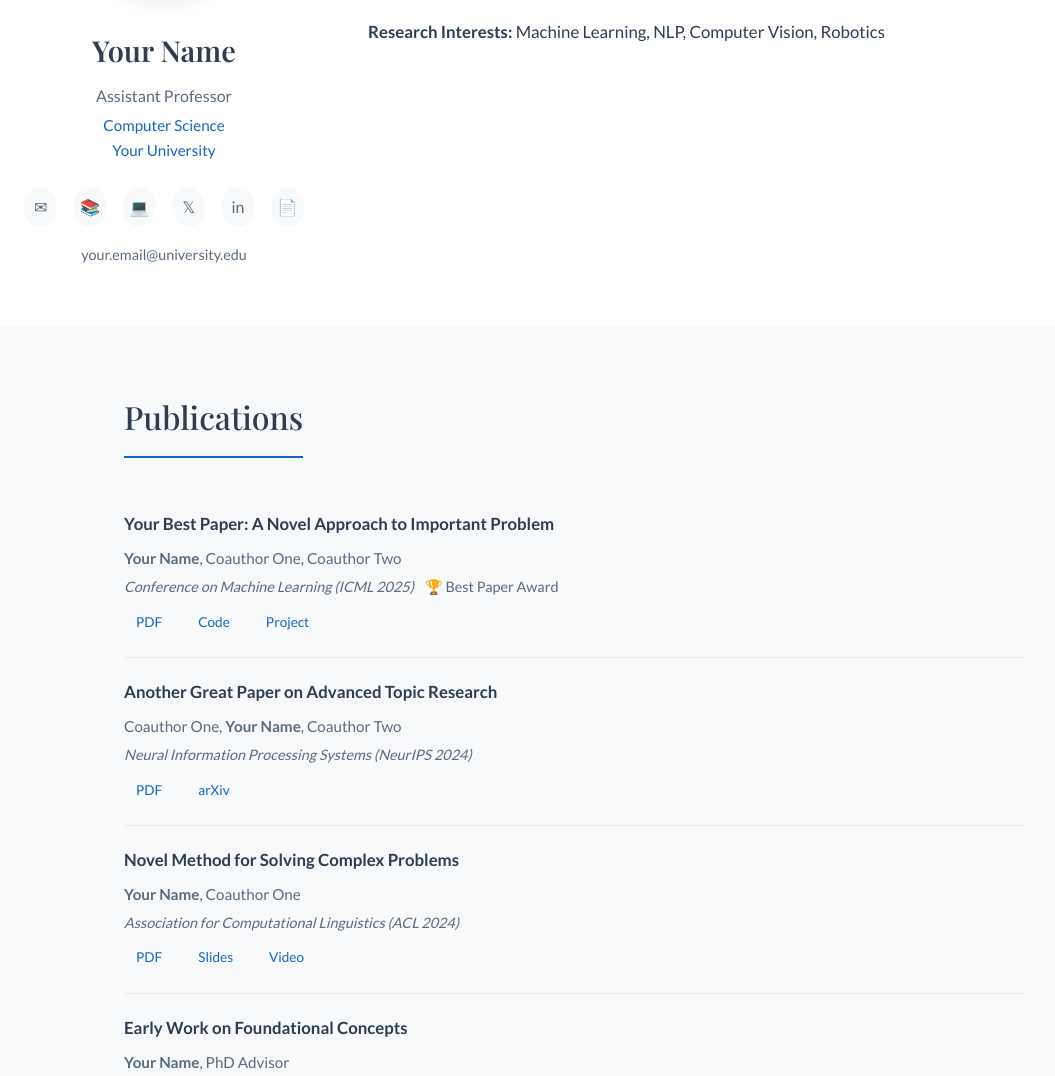
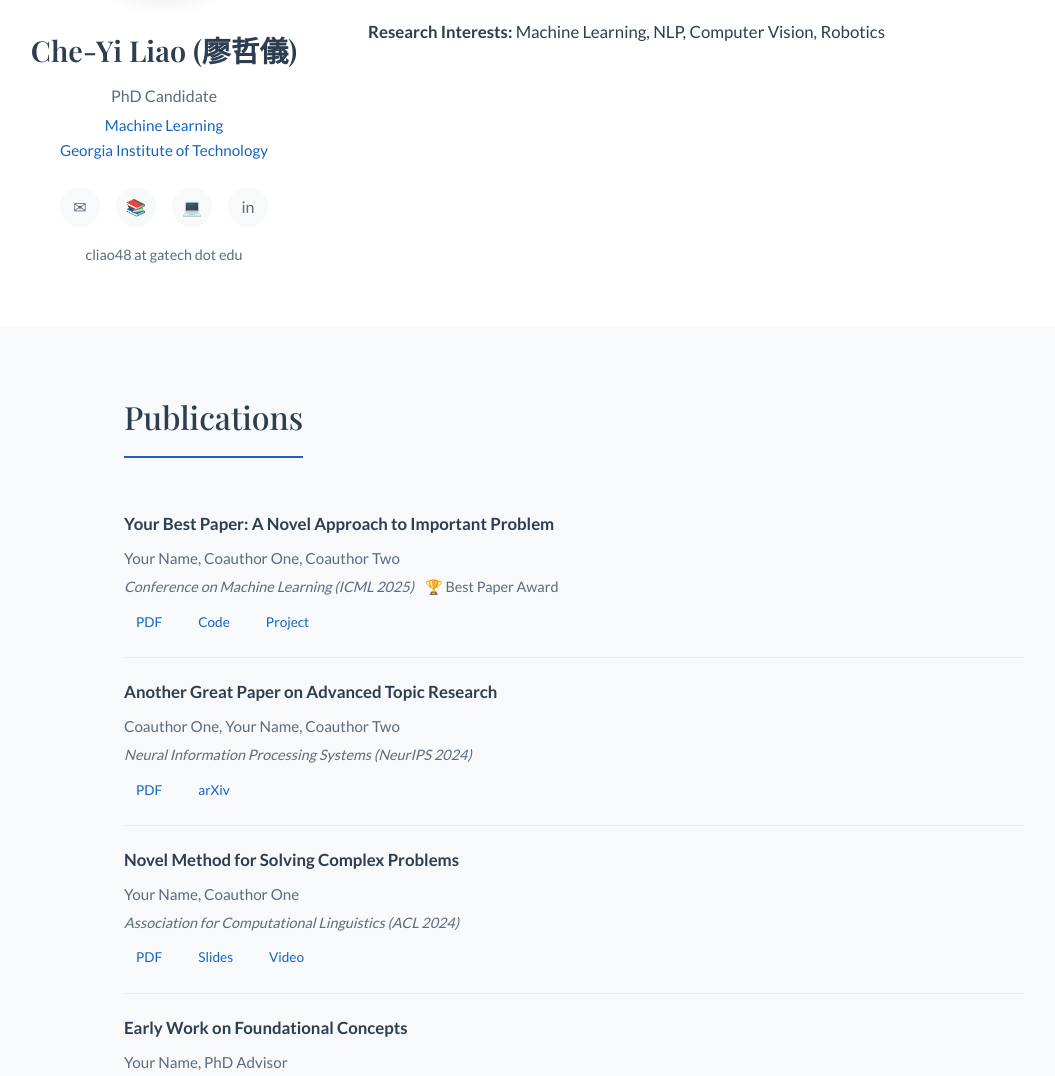
Before and after one commit to CheYiLiao/CheYiLiao.github.io, a Jekyll site: the page built from index.html, in a window 1280 px wide and 1400 px high, cut to the strip 324-1400 px from the top of the window. Shown: the whole strip, without its empty margins (66-1121 px from the left). Built offline with Jekyll 4.4.1, drawn with Linux system fonts in a browser that asks for light colours; some of the changed text lies outside the part shown.

Commit message:
Update personal info and social links in config

```diff
--- a/_config.yml
+++ b/_config.yml
@@ -6,22 +6,22 @@
 
 # Personal info
 author:
-  name: Your Name
-  title: Assistant Professor
-  department: Computer Science
-  university: Your University
-  department_url: "https://cs.youruniversity.edu"
-  university_url: "https://youruniversity.edu"
-  email: your.email@university.edu
+  name: Che-Yi Liao (廖哲儀)
+  title: PhD Candidate
+  department: Machine Learning
+  university: Georgia Institute of Technology
+#  department_url: "https://cs.youruniversity.edu"
+  # university_url: "https://youruniversity.edu"
+  email: cliao48 at gatech dot edu
   photo: /assets/images/profile.jpg
 
 # Social links (leave blank to hide)
 social:
-  google_scholar: "https://scholar.google.com/citations?user=YOURID"
-  github: "https://github.com/yourusername"
-  twitter: "https://twitter.com/yourusername"
-  linkedin: "https://linkedin.com/in/yourusername"
-  cv: /assets/cv.pdf
+  google_scholar: "https://scholar.google.com/citations?user=qX9MI1MAAAAJ"
+  github: "https://github.com/CheYiLiao"
+  # twitter: "https://twitter.com/yourusername"
+  linkedin: "https://linkedin.com/in/che-yi-liao/"
+  # cv: /assets/cv.pdf
 
 # Build settings
 markdown: kramdown
```
